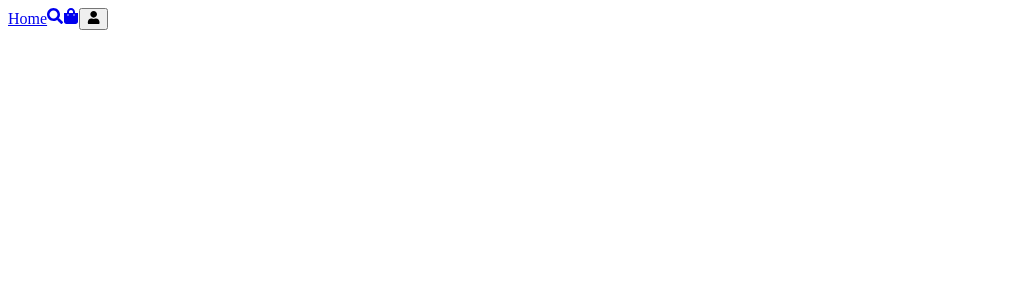
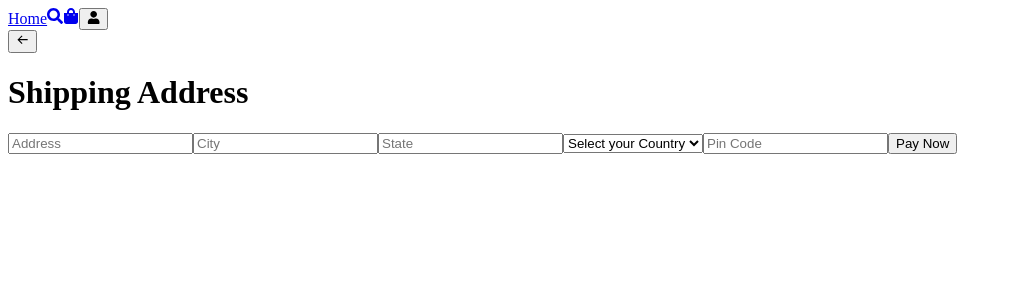
Before and after one commit to itzkushagra/BuyIT-Ecom, a React (Vite) app in the folder ecom-frontend/: page /shipping in a window 1280 px wide. Before the commit this address had no page. Shown: the top 300 px of the page, without its empty margins (0-1012 px from the left). Built offline with nearby package versions, Linux system fonts and the light colour scheme; the HTML template or start-up script is replaced by a standard one.

Commit message:
added shipping and its css

```diff
--- a/ecom-frontend/src/App.tsx
+++ b/ecom-frontend/src/App.tsx
@@ -8,6 +8,10 @@ import Header from './components/header';
 const Home = lazy(()=>import("./pages/home"));
 const Search = lazy(()=>import("./pages/search"));
 const Cart = lazy(()=>import("./pages/cart"));
+
+
+
+const Shipping = lazy(()=>import("./pages/shipping"));
 
 //admin page routing
 const Dashboard = lazy(() => import("./pages/admin/dashboard"));
@@ -42,6 +46,13 @@ const App = () => {
           <Route path = "/" element ={<Home />} />
           <Route path = "/search" element ={<Search />}/>
           <Route path = "/cart" element ={<Cart />}/>
+
+          //Logged in user routes
+          <Route>
+            <Route path='/shipping' element={<Shipping/>}/>
+          </Route>
+
+
 
           //admin Routes
           <Route
--- /dev/null
+++ b/ecom-frontend/src/pages/shipping.tsx
@@ -0,0 +1,84 @@
+import { ChangeEvent, useState } from "react";
+import { BiArrowBack } from "react-icons/bi";
+import { useNavigate } from "react-router-dom";
+
+
+const Shipping = () => {
+
+    const navigate = useNavigate();
+
+    const [shippingInfo, setShippingInfo]=useState({
+        address: "",
+        city: "",
+        state: "",
+        country: "",
+        pincode: "",
+    });
+
+
+    const changeHandler=(e:ChangeEvent<HTMLInputElement | HTMLSelectElement>)=>{
+        setShippingInfo(prev=>({...prev, [e.target.name]:e.target.value}))
+    };
+
+  return (
+    <div className="shipping">
+        <button className="back" onClick={()=> navigate("/cart")}>
+            <BiArrowBack/>
+        </button>
+
+        <form>
+            <h1>Shipping Address</h1>
+            <input
+                required
+                type="text"
+                placeholder="Address"
+                name="address"
+                value={shippingInfo.address}
+                onChange={changeHandler}
+            />
+            <input
+                required
+                type="text"
+                placeholder="City"
+                name="city"
+                value={shippingInfo.city}
+                onChange={changeHandler}
+            />
+            <input
+                required
+                type="text"
+                placeholder="State"
+                name="state"
+                value={shippingInfo.state}
+                onChange={changeHandler}
+            />
+            <select
+                name="country"
+                required
+                value={shippingInfo.country}
+                onChange={changeHandler}
+            >
+                <option value="">Select your Country</option>
+                <option value="India">India</option>
+
+            </select>
+
+
+            <input
+                required
+                type="number"
+                placeholder="Pin Code"
+                name="pincode"
+                value={shippingInfo.pincode}
+                onChange={changeHandler}
+            />
+            <button className="paynow" type="submit">
+                Pay Now
+            </button>
+
+        </form>
+    </div>
+  )
+};
+
+export default Shipping;
--- /dev/null
+++ b/ecom-frontend/src/styles/_shipping.scss
@@ -0,0 +1,53 @@
+.shipping{
+    @include flex;
+    .back{
+        @include square(2.5rem);
+        background-color: $color2;
+        color: $color1;
+        @include flex;
+        position: fixed;
+        top: 2rem;
+        left: 2rem;
+        border-radius: 100%;
+        border: none;
+        outline: none;
+        cursor: pointer;
+        @include baseShadow;
+
+        svg{
+            transition: all 0.3s;
+        }
+        &:hover{
+            translate: -0.1rem;
+            transition-duration: 0.2s;
+        }
+    }
+
+    > form{
+        max-width: 450px;
+        width: 100%;
+        @include flex(column,center,stretch,2rem);
+        padding: 1rem;
+
+        >h1{
+            @include heading(2px);
+            margin: 2rem;
+            text-align: center;
+        }
+        > input, > select{
+            @include inputStyle(100%, 1.1rem,inherit,1px solid rgba(31,31,31,0.351));
+            border-radius: 5px;
+            font-size: 1.05rem;
+        }
+        > button{
+            @include btn(1rem, $color3, $color1);
+            border-radius: 5px;
+            font-size: 1.05rem;
+            text-transform: capitalize;
+            letter-spacing: 2px;
+            &:hover{
+                opacity: 0.8;
+            }
+        }
+    }
+}
--- a/ecom-frontend/src/styles/app.scss
+++ b/ecom-frontend/src/styles/app.scss
@@ -37,6 +37,9 @@
 
   @import "_home.scss";
   @import "_cart.scss";
+  @import "_shipping.scss";
+  @import "_login.scss";
+
 
 
 
```
Also changed, not shown: ecom-frontend/src/pages/login.tsx (added, +40 -0 lines), ecom-frontend/src/styles/admin-styles/_mixin.scss (+9 -0 lines), ecom-frontend/src/styles/_login.scss (added).
